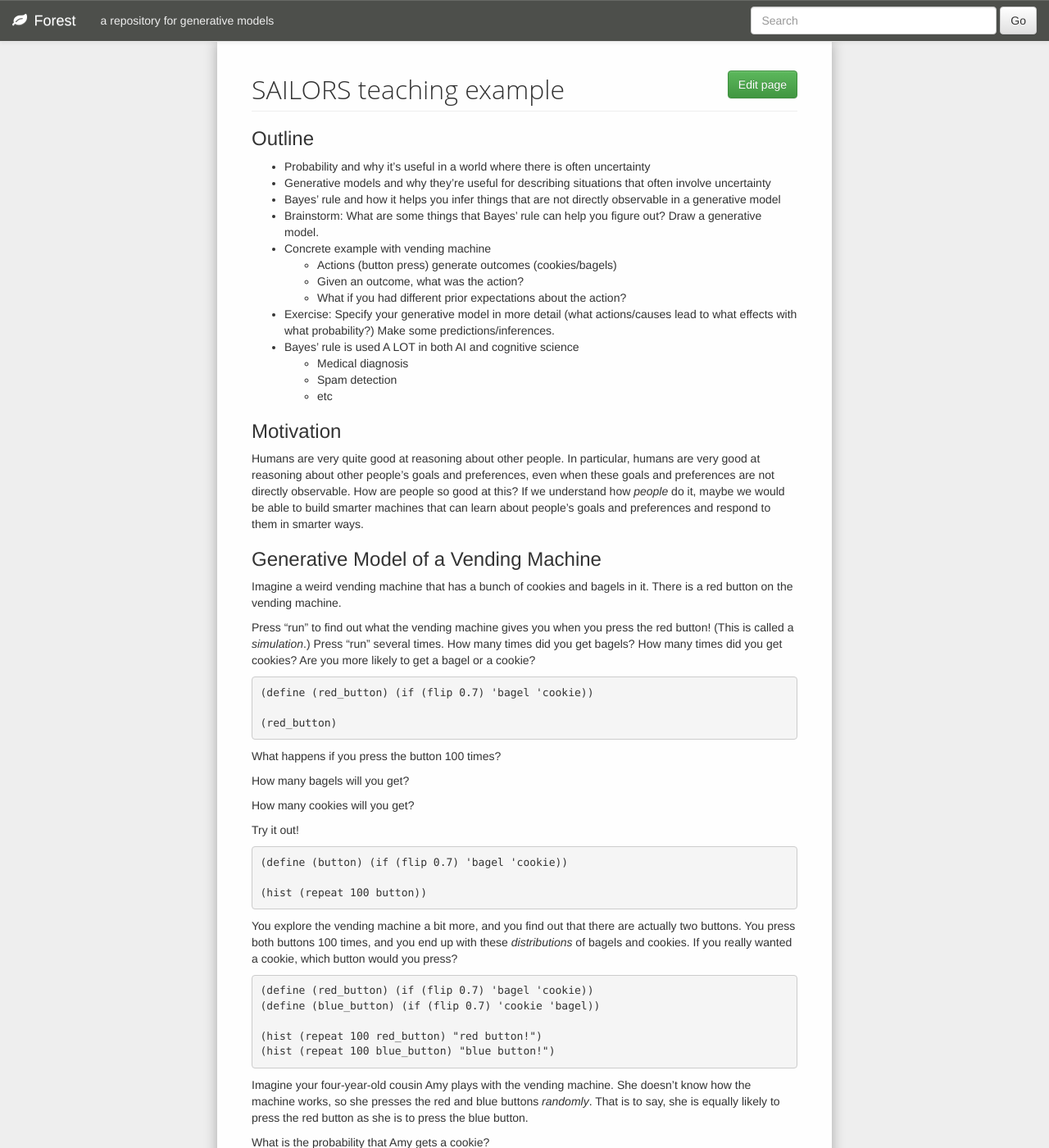
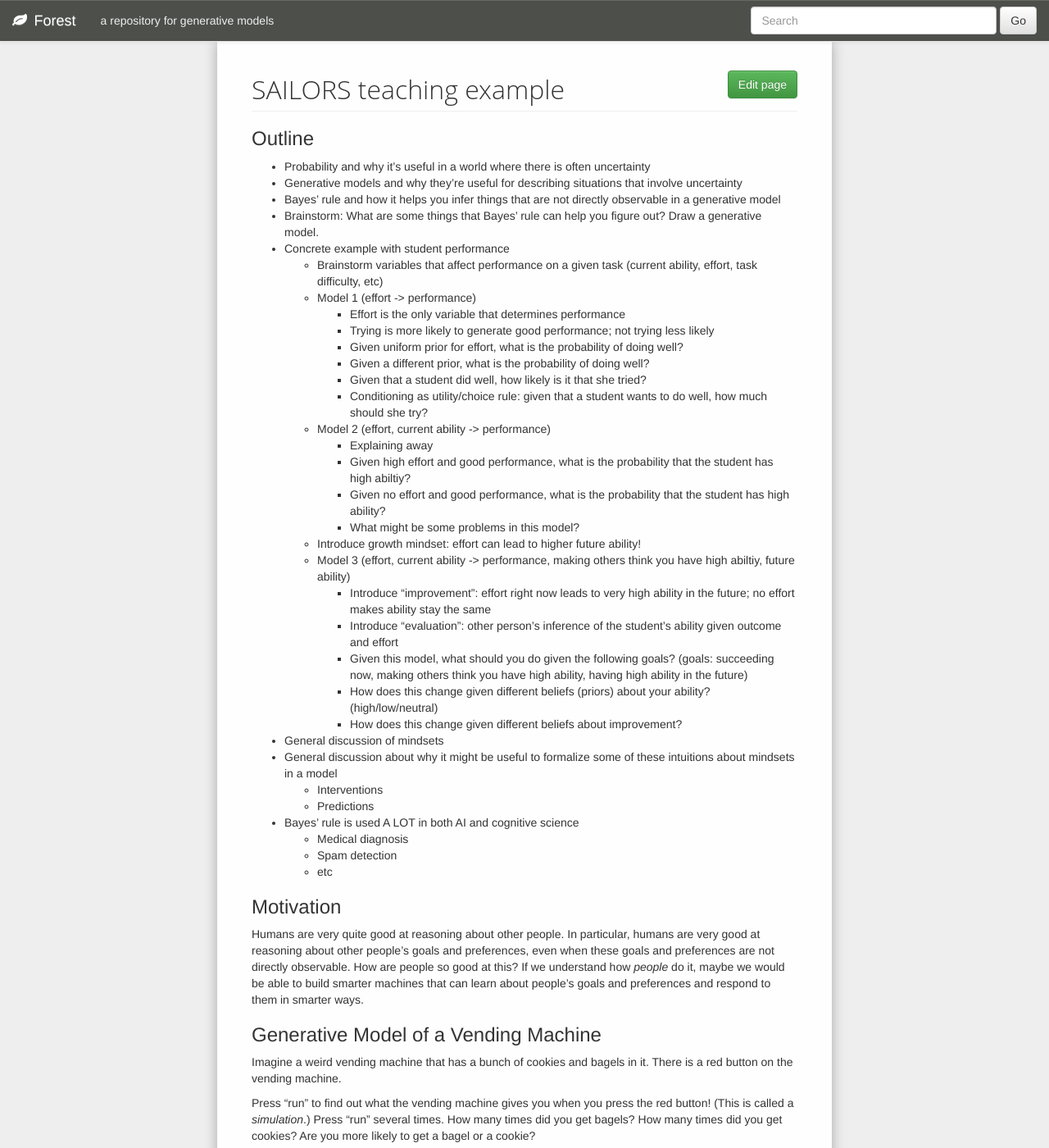
Before and after one commit to forestdb/forestdb.org, a Jekyll site: the page built from models/sailors.md, in a window 1280 px wide and 1400 px high. Shown: the whole window at 82% size. Built offline with Jekyll 4.4.1, drawn with Linux system fonts in a browser that asks for light colours; nearby versions of some CDN libraries; a script that is not in the unit is left out.

Commit message:
Update outline for mindset example

```diff
--- a/models/sailors.md
+++ b/models/sailors.md
@@ -4,14 +4,34 @@ title: SAILORS teaching example
 ---
 ### Outline
 - Probability and why it's useful in a world where there is often uncertainty
-- Generative models and why they're useful for describing situations that often involve uncertainty
+- Generative models and why they're useful for describing situations that involve uncertainty
 - Bayes' rule and how it helps you infer things that are not directly observable in a generative model
 - Brainstorm: What are some things that Bayes' rule can help you figure out? Draw a generative model.
-- Concrete example with vending machine
-  * Actions (button press) generate outcomes (cookies/bagels)
-  * Given an outcome, what was the action?
-  * What if you had different prior expectations about the action?
-- Exercise: Specify your generative model in more detail (what actions/causes lead to what effects with what probability?) Make some predictions/inferences.
+- Concrete example with student performance
+  * Brainstorm variables that affect performance on a given task (current ability, effort, task difficulty, etc)
+  * Model 1 (effort -> performance)
+    * Effort is the only variable that determines performance
+    * Trying is more likely to generate good performance; not trying less likely
+    * Given uniform prior for effort, what is the probability of doing well?
+    * Given a different prior, what is the probability of doing well?
+    * Given that a student did well, how likely is it that she tried?
+    * Conditioning as utility/choice rule: given that a student wants to do well, how much should she try?
+  * Model 2 (effort, current ability -> performance)
+    * Explaining away
+    * Given high effort and good performance, what is the probability that the student has high abiltiy?
+    * Given no effort and good performance, what is the probability that the student has high ability?
+    * What might be some problems in this model?
+  * Introduce growth mindset: effort can lead to higher future ability!
+  * Model 3 (effort, current ability -> performance, making others think you have high abiltiy, future ability)
+    * Introduce "improvement": effort right now leads to very high ability in the future; no effort makes ability stay the same
+    * Introduce "evaluation": other person's inference of the student's ability given outcome and effort
+    * Given this model, what should you do given the following goals? (goals: succeeding now, making others think you have high ability, having high ability in the future)
+    * How does this change given different beliefs (priors) about your ability? (high/low/neutral)
+    * How does this change given different beliefs about improvement?
+- General discussion of mindsets
+- General discussion about why it might be useful to formalize some of these intuitions about mindsets in a model
+  * Interventions
+  * Predictions
 - Bayes' rule is used A LOT in both AI and cognitive science
   * Medical diagnosis
   * Spam detection
```
